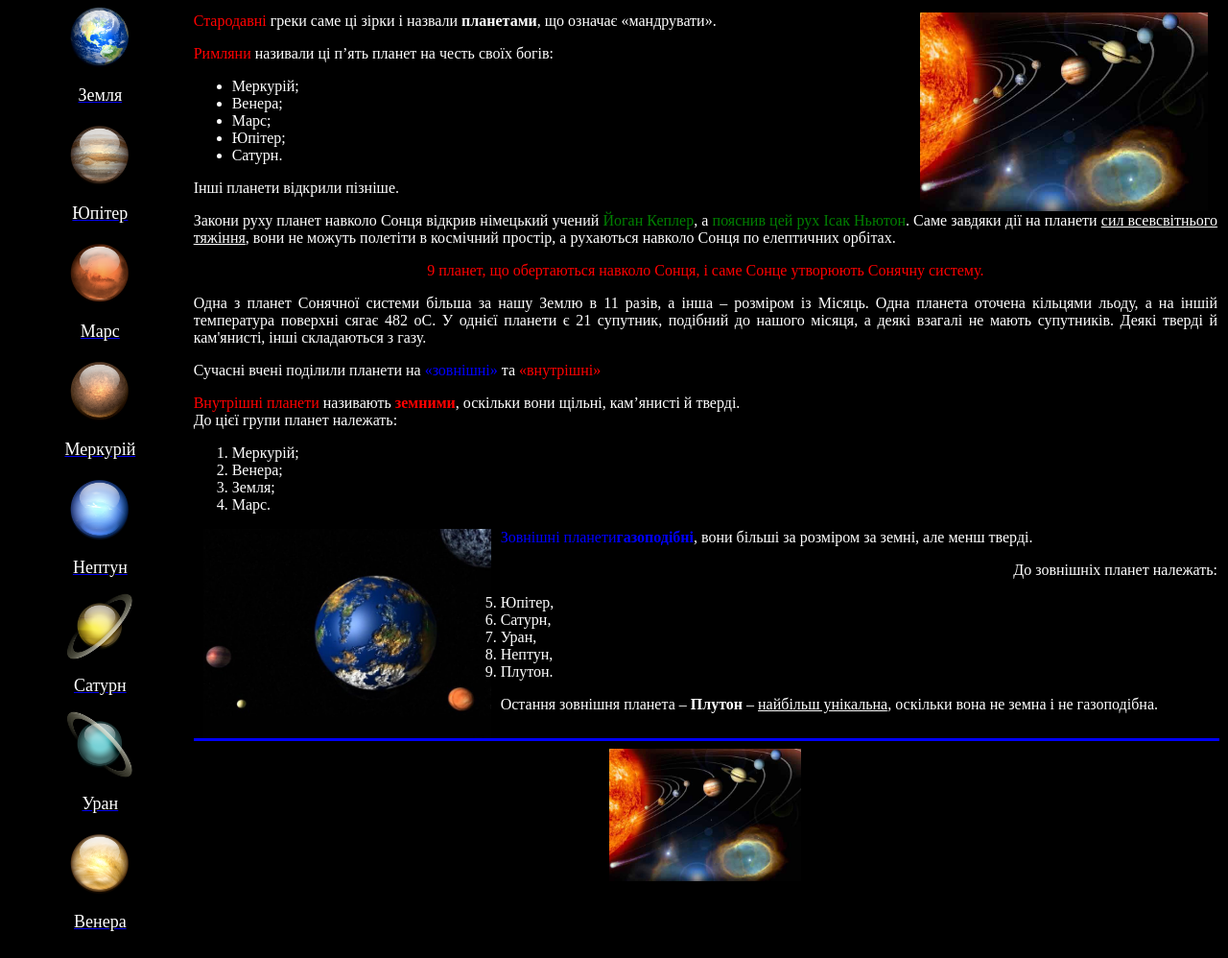
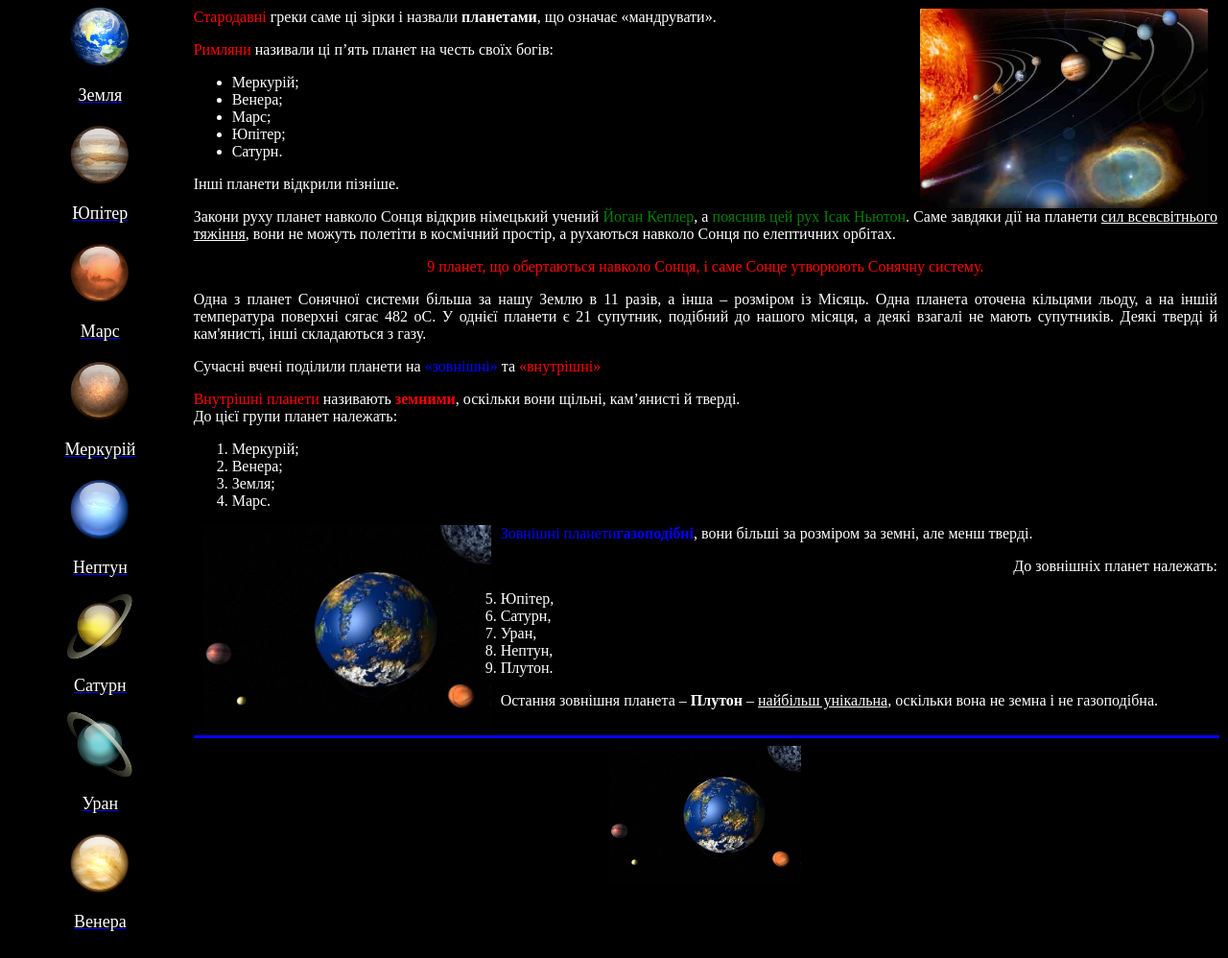
Before and after one commit to DarinaEmetc/DarinaEmetc.github.io, a plain HTML site: page index.html in a window 1280 px wide. Shown: the part 195-1193 px from the top of the page at 96% size. Drawn offline with Linux system fonts and the light colour scheme.

Commit message:
Update index.html

```diff
--- a/index.html
+++ b/index.html
@@ -79,7 +79,7 @@
 	</ol>
 	<p>Остання зовнішня планета –<b> Плутон</b> – <u>найбільш унікальна</u>, оскільки вона не земна і не газоподібна.</p>
 	<hr size="3" color="blue" width="100%">
-	<center><IMG src="img\S2.jpg" width="200" alt="Сонячна системи"></center>
+	<center><IMG src="img\S3.jpg" width="200" alt="Сонячна системи"></center>
 
 	</td></tr></table>
  </body>
```
